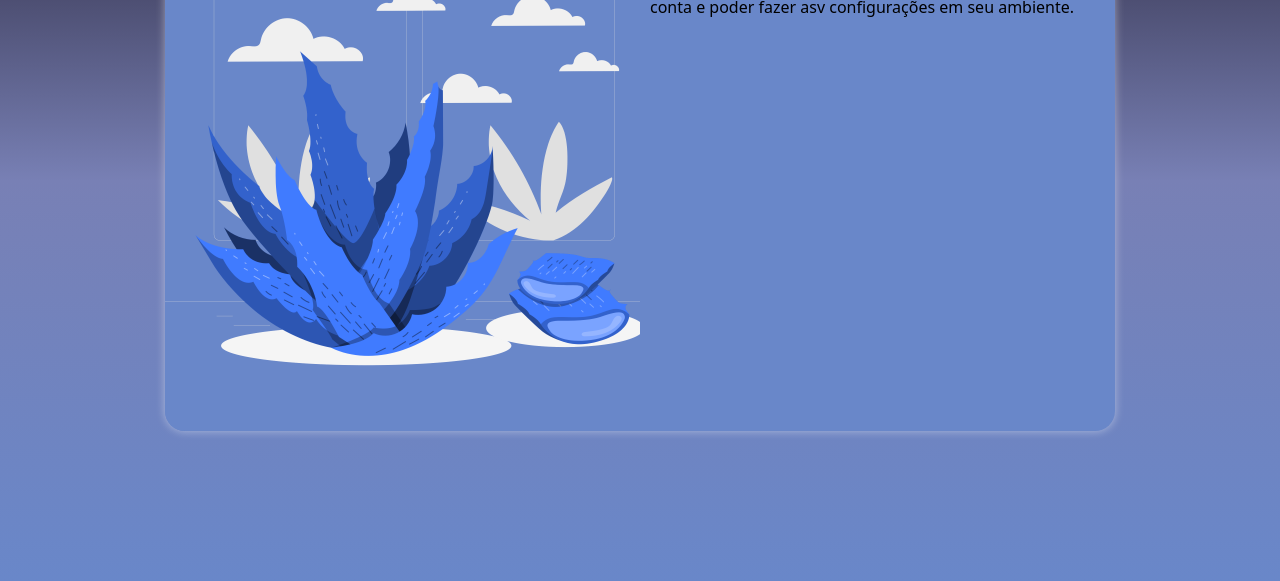
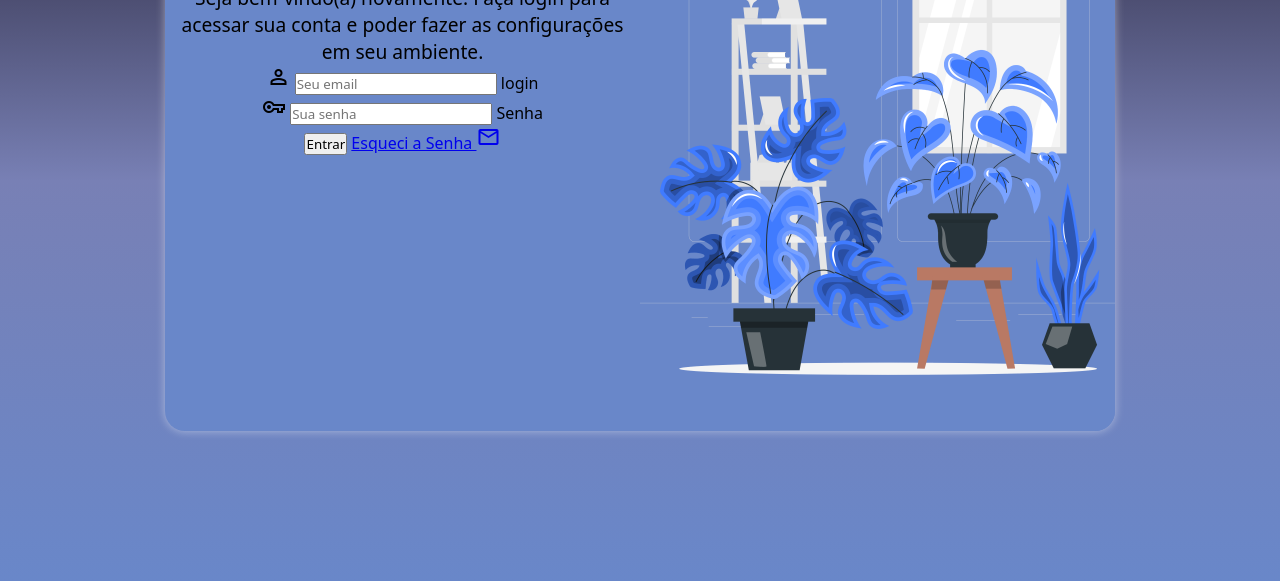
Before and after one commit to teoandre/projeto-login, a plain HTML site: page index.html in a window 1280 px wide. Shown: the part 219-800 px from the top of the page. Drawn offline with nearby package versions, Linux system fonts and the light colour scheme.

Commit message:
Criei o form

```diff
--- a/estilos/mediaq.css
+++ b/estilos/mediaq.css
@@ -32,6 +32,14 @@
         float: right;
         width: 50vw;
     }
+
+    section#login > div#formulario > h1 {
+        font-size: 2em;
+    }
+
+    section#login > div#formulario > p {
+        font-size: 1.2em;
+    }
 }
 
 @media screen and (min-width: 993px) {
@@ -45,15 +53,24 @@
     }
 
     section#login > div#imagem {
-        float: left;
+        background-image: url(../imagens/plantas-med.png);
+        float: right;
         width: 50%;
         height: 100%;
 
     }
 
     section#login > div#formulario {
-        float: right;
+        float: left;
         width: 50%;
     }
 
+    section#login > div#formulario > h1 {
+        font-size: 2em;
+    }
+
+    section#login > div#formulario > p {
+        font-size: 1.2em;
+    }
+
 }
--- a/estilos/style.css
+++ b/estilos/style.css
@@ -34,7 +34,7 @@ section#login {
     left: 50%;
     transform: translate(-50%, -50%);
     background-color: var(--cor04);
-    width: 250px;
+    width: 260px;
     height: 500px;
     border-radius: 20px;
     overflow: hidden;
@@ -56,3 +56,12 @@ section#login > div#formulario {
     padding: 10px;
 
 }
+
+div#formulario {
+    text-align: center;
+    margin-bottom: 10px;
+}
+
+div#formulario > p {
+    font-size: 0.8em;
+}
--- a/index.html
+++ b/index.html
@@ -5,6 +5,7 @@
     <meta name="viewport" content="width=device-width, initial-scale=1.0">
     <title>Login</title>
     <link rel="stylesheet" href="estilos/style.css">
+    <link href="https://fonts.googleapis.com/css2?family=Material+Symbols+Outlined" rel="stylesheet" />
     <link rel="stylesheet" href="estilos/mediaq.css">
 </head>
 <body>
@@ -18,10 +19,24 @@
             <div id="formulario">
                 <h1>Login</h1>
                 <p>
-                    Seja bem-vindo(a) novamente. Faça login para acessar sua conta e poder fazer asv configurações em seu ambiente.
+                    Seja bem-vindo(a) novamente. Faça login para acessar sua conta e poder fazer as configurações em seu ambiente.
                 </p>
-                <form action="login.php" method="post">
+                <form action="login.php" method="post" autocomplete="on">
+                    <div class="campo">
+                        <span class="material-symbols-outlined">person</span>
+                        <input type="email" name="login" id="ilogin" placeholder="Seu email" autocomplete="email" required maxlength="30">
+                        <label for="ilogin">login</label>
+                    </div>
 
+                    <div class="campo">
+                        <span class="material-symbols-outlined">vpn_key</span>
+                        <input type="password" name="senha" id="isenha" placeholder="Sua senha" autocomplete="current-password" required minlength="8" maxlength="20">
+                        <label for="isenha">Senha</label>
+                    </div>
+                    <input type="submit" value="Entrar">
+                    <a href="esqueci.html">
+                        Esqueci a Senha <span class="material-symbols-outlined">mail</span>
+                    </a>
                 </form>
             </div>
 
```
